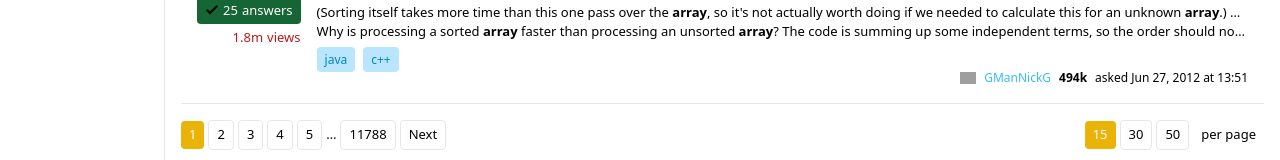
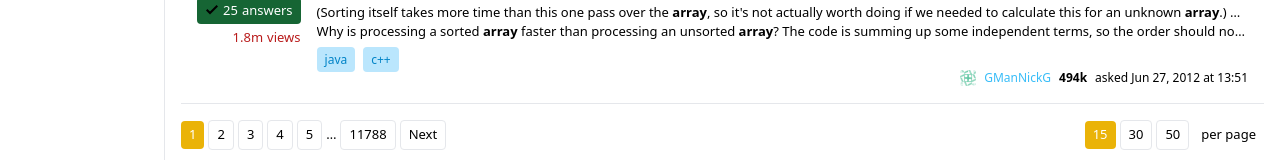
Before and after one commit to developer2308/stack-frontend, a React (Create React App) app: page / in a window 1280 px wide. Shown: the part 270-430 px from the top of the page. Built offline with nearby package versions, Linux system fonts and the light colour scheme; grey boxes are pictures that could not be loaded.

Commit message:
fix icons

```diff
--- a/src/components/List.js
+++ b/src/components/List.js
@@ -1,3 +1,5 @@
+import avatar from '../images/avatar.png';
+
 const List = () => {
   return (
     <div className="m-4">
@@ -50,8 +52,8 @@ const List = () => {
         </div>
       </div>
       <div className="border-t">
-        {Array(1).fill(0).map((item) => (
-          <div className="flex border-b p-[16px] gap-4 text-[13px]">
+        {Array(1).fill(0).map((item, index) => (
+          <div className="flex border-b p-[16px] gap-4 text-[13px]" key={index}>
             <div className="flex flex-col items-end gap-1">
               <div className="flex gap-1">
                 <span className="font-[500]">27072</span>
@@ -131,7 +133,7 @@ const List = () => {
                     {" "}
                     <div>
                       <img
-                        src="https://i.stack.imgur.com/FkjBe.png?s=32&amp;g=1"
+                        src={avatar}
                         alt="GManNickG's user avatar"
                         width="16"
                         height="16"
```
Also changed, not shown: src/images/avatar.png (added), 1 other file (tests, documents, lock files or other folders).
